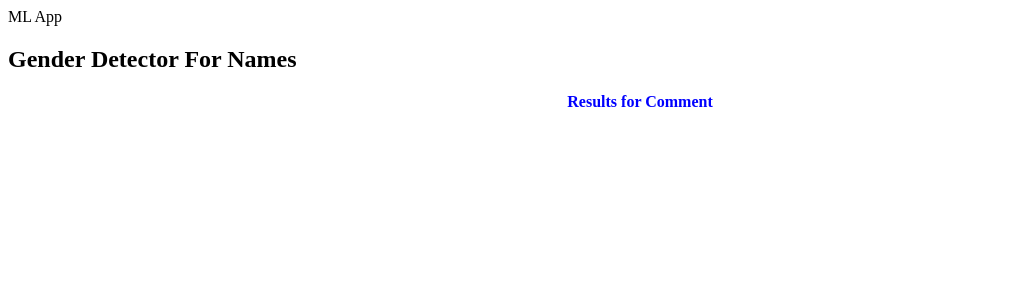
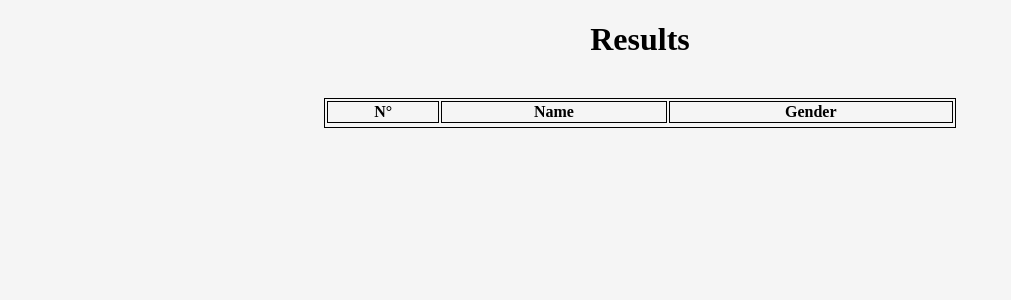
Before and after one commit to zidelmal/gender-detection-webapp, a Flask app: template templates/result.html in a window 1280 px wide. Shown: the top 300 px of the page, without its empty margins (0-1011 px from the left). Run offline with Flask 2, Linux system fonts and the light colour scheme; the template is opened without the code that fills it: most values are stand-ins (such as "Sample title", 1, 10 or a date in 2020); lists and menus that the app fills with data are empty; style sheets or scripts are compiled from the project's sources.

Commit message:
style of result

```diff
--- a/app.py
+++ b/app.py
@@ -35,6 +35,7 @@ def predict():
 		X = X.reshape(X.shape[0], X.shape[1]*X.shape[2])
 		# Get my prediction
 		data['gender'] = clf.predict(X)
+		data['name'] = data['name'].str.capitalize()
 	return render_template('result.html',meta = data)
 
 
--- a/templates/result.html
+++ b/templates/result.html
@@ -3,31 +3,48 @@
 <head>
 	<title></title>
     <link rel="stylesheet" type="text/css" href="{{ url_for('static', filename='css/styles.css') }}">
+<style>
+    /* html,
+    body {
+      height: 100%;
+    } */
+	table, th, td {
+		  border:1px solid black;
+		}
+    body {
+      background-color: #f5f5f5;
+    }
+	.center {
+	margin-left: auto;
+	margin-right: auto;
+	}
+  </style>
 </head>
 <body>
+	<header>
 
-	<header>
-		<div class="container">
-		<div id="brandname">
-			ML App
-		</div>
-		<h2>Gender Detector For Names</h2>
-
-	</div>
 	</header>
-	<p style="color:blue;font-size:20;text-align: center;"><b>Results for Comment</b></p>
-	<div class="results">
-
-
-	{% for i, row in meta.iterrows() %}
-		{% if row['gender'] == 1%}
-		<h2 style="color:Blue;">{{ row['name'] }} is a Male</h2>
-		{% elif row['gender'] == 0%}
-		<h2 style="color:red;">{{ row['name'] }} is a Female</h2>
-		{% endif %}
-	{% endfor %}
-
-	</div>
-
+	<h1 style="font-size:100;text-align: center;"><b>Results</b></h1>
+	</br>
+	<table style="width:50%;text-align: center;" class="center">
+		<tr>
+			<th>N°</th>
+		  	<th>Name</th>
+		  	<th>Gender</th>
+		</tr>
+		{% for index, row in meta.iterrows() %}
+			<tr>
+				{% if row['gender'] == 1 %}
+					<td style="text-align: center;">{{ index+1 }}</td>
+					<td style="text-align: center;">{{ row['name'] }}</td>
+					<td style="text-align: center;color: blue;">Man</td>
+				{% elif row['gender'] == 0%}
+					<td style="text-align: center;">{{ index+1 }}</td>
+					<td style="text-align: center;">{{ row['name'] }}</td>
+					<td style="text-align: center;color: violet;">Woman</td>
+				{% endif %}
+			</tr>
+		{% endfor %}
+	</table>
 </body>
 </html>
```
